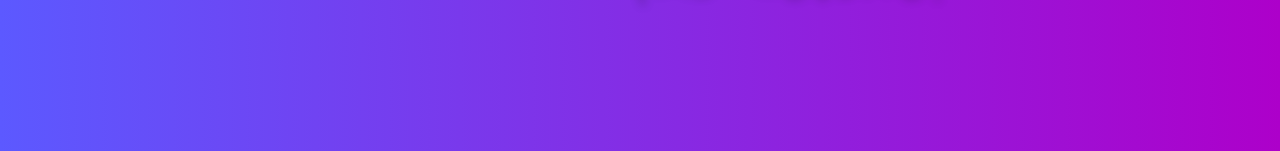
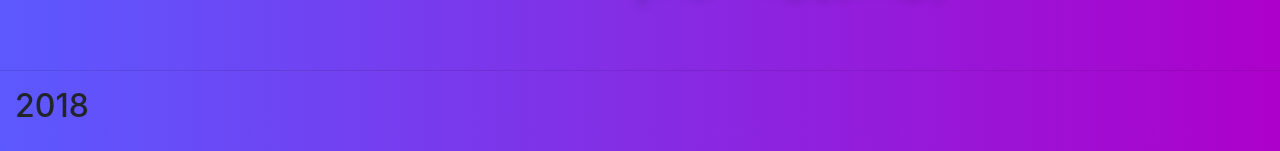
Before and after one commit to A-Latifulina/chillbetter, an Angular app: page / in a window 1280 px wide. Shown: the part 646-797 px from the top of the page. Built offline with nearby package versions, Linux system fonts and the light colour scheme.

Commit message:
added buglog.md

```diff
--- a/src/app/app.component.html
+++ b/src/app/app.component.html
@@ -36,11 +36,14 @@
 </nav>
 
 <!--Hero Banner Text-->
-<div class="container-fluid" class="text-center" id="hero-text">
+<div
+  class="container-fluid"
+  class="text-center"
+  id="hero-text">
   <h1>Original Content Every Solstice and Equinox</h1>
 </div>
 
-<!-- Page UI-->
+<!--Above the fold UI assets-->
 <div class="container">
   <div class="row">
     <div
@@ -66,5 +69,22 @@
     </div>
   </div>
 </div>
+
+<!--Page break-->
+<hr
+  size=10px>
+
+<!---Below the fold, 1st page: 2018-->
+<div
+  class="col-2"
+  id="timeline">
+    <h2>
+      2018
+    </h2>
+</div>
+
+
+
+
 </body>
 </html>
```
Also changed, not shown: 1 other file (tests, documents, lock files or other folders).
